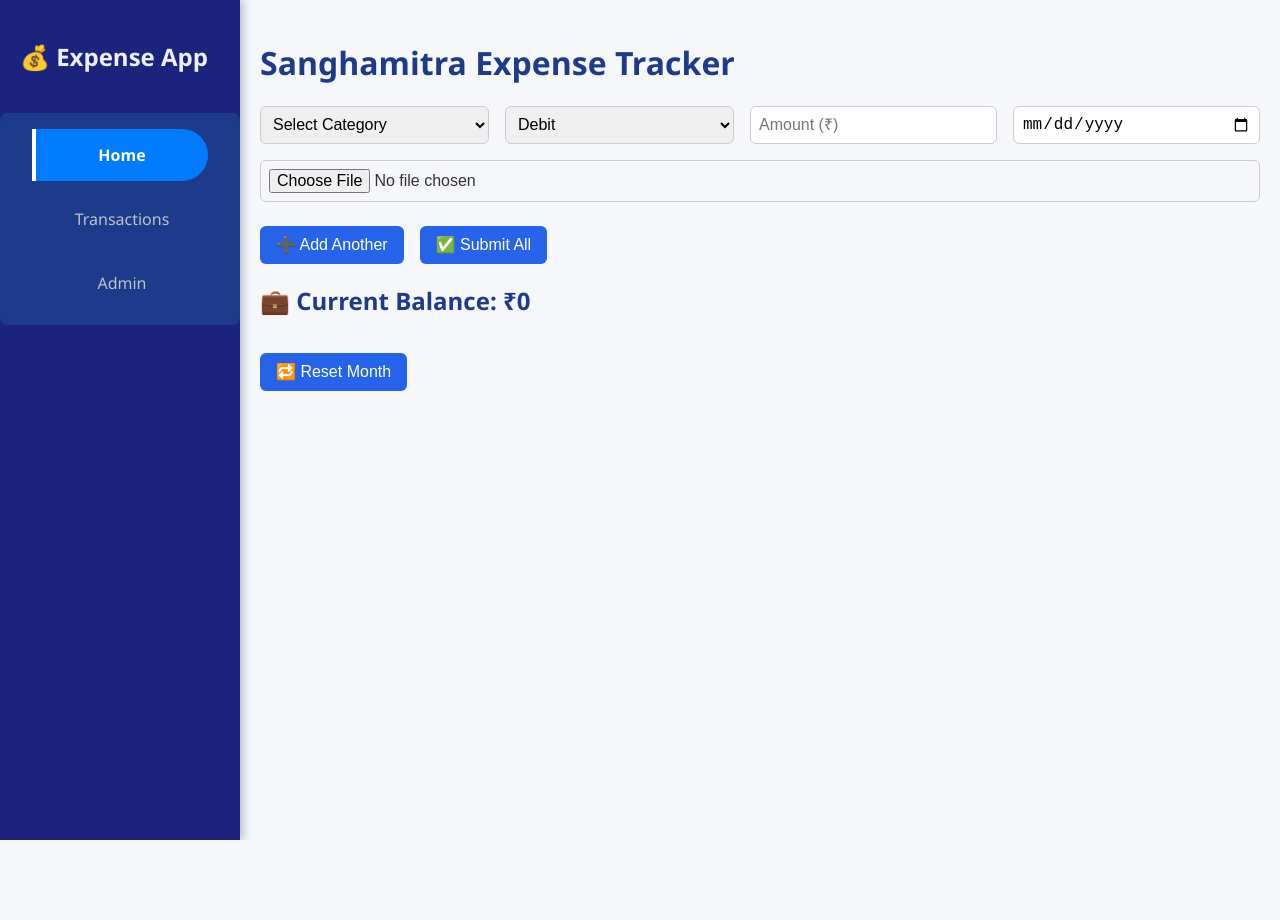
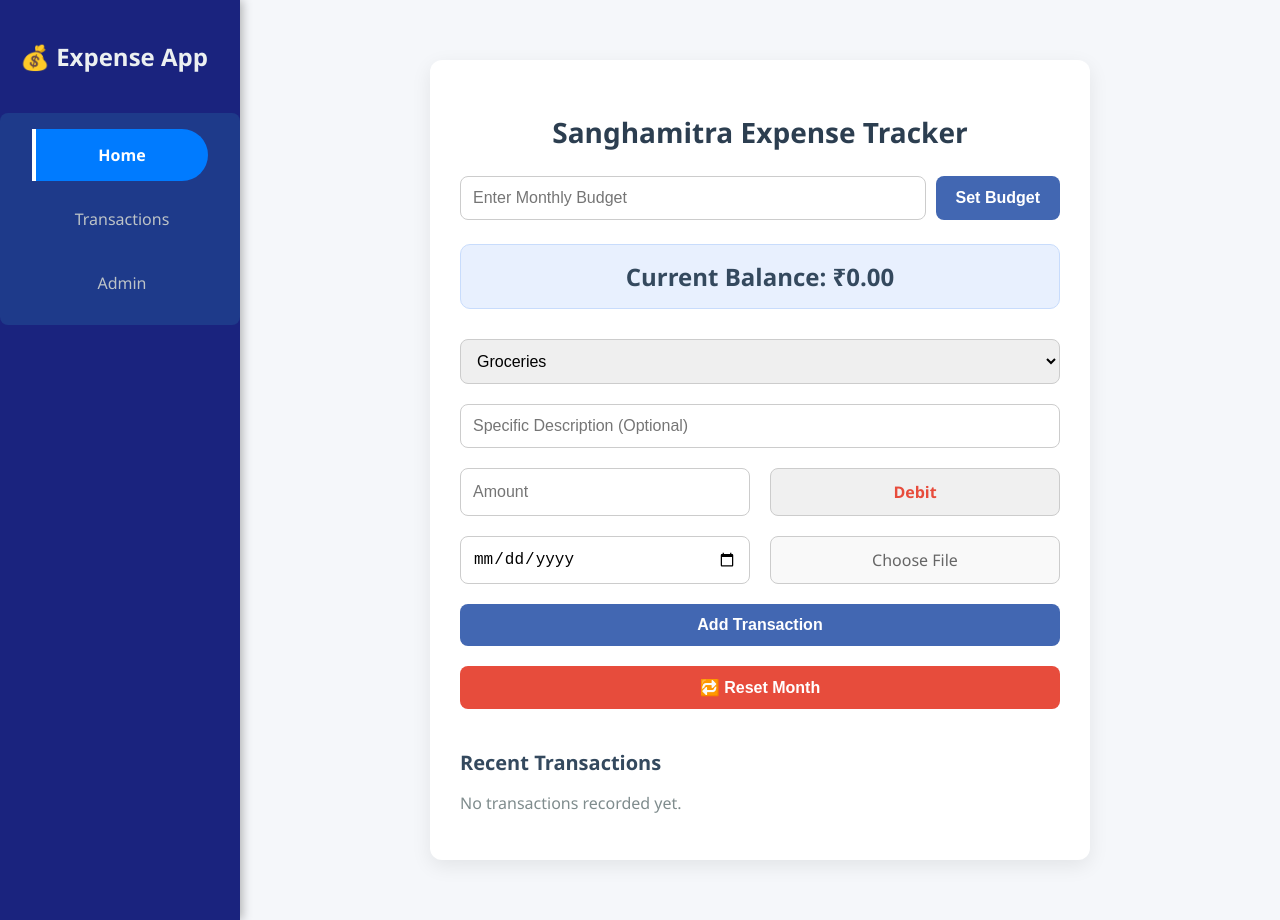
Before and after one commit to rakshitnag77/Expenses_app, a React (Create React App) app: page / in a window 1280 px wide. Before the commit the page ends 840 px from the top, so only its background shows below. Built offline with nearby package versions, Linux system fonts and the light colour scheme.

Commit message:
Update TrackerPage.js

```diff
--- a/src/TrackerPage.js
+++ b/src/TrackerPage.js
@@ -1,156 +1,419 @@
 import React, { useState } from "react";
 
 const TrackerPage = ({ expenses, setExpenses, accountBalance, setAccountBalance }) => {
-  const [initial, setInitial] = useState("");
-  const [expenseForms, setExpenseForms] = useState([
-    { category: "", type: "Debit", amount: "", receipt: null, date: "" }
-  ]);
+  // State for the form inputs
+  const [category, setCategory] = useState("Groceries");
+  const [description, setDescription] = useState("");
+  const [amount, setAmount] = useState("");
+  const [type, setType] = useState("Debit");
+  const [date, setDate] = useState("");
+  const [receipt, setReceipt] = useState(null);
+  const [budgetInput, setBudgetInput] = useState("");
 
-  const categories = [
-    "Grocery",
-    "Household Work",
-    "Computer Repair",
-    "D-Mart",
-    "Utilities",
-    "Others"
-  ];
+  // New state for edit functionality
+  const [editingTransactionId, setEditingTransactionId] = useState(null);
+  const [isOtherCategory, setIsOtherCategory] = useState(false);
 
-  // ⏳ One-time starting balance input
-  if (accountBalance === null) {
-    const confirmInitialBalance = () => {
-      const amount = parseFloat(initial);
-      if (!isNaN(amount) && amount >= 0) {
-        setAccountBalance(amount);
+  const styles = {
+    container: {
+      maxWidth: "600px",
+      margin: "40px auto",
+      padding: "30px",
+      backgroundColor: "#ffffff",
+      borderRadius: "12px",
+      boxShadow: "0 6px 20px rgba(0,0,0,0.08)",
+      fontFamily: "'Segoe UI', Tahoma, Geneva, Verdana, sans-serif",
+    },
+    header: {
+      textAlign: "center",
+      color: "#2c3e50",
+      marginBottom: "25px",
+      fontSize: "28px",
+      fontWeight: "600",
+    },
+    balance: {
+      textAlign: "center",
+      fontSize: "24px",
+      fontWeight: "bold",
+      color: "#34495e",
+      marginBottom: "30px",
+      backgroundColor: "#e8f0fe",
+      padding: "15px",
+      borderRadius: "10px",
+      border: "1px solid #c8dcfc",
+    },
+    form: {
+      display: "grid",
+      gridTemplateColumns: "1fr 1fr",
+      gap: "20px",
+    },
+    fullWidth: {
+      gridColumn: "1 / -1",
+    },
+    input: {
+      width: "100%",
+      padding: "12px",
+      border: "1px solid #ccc",
+      borderRadius: "8px",
+      fontSize: "16px",
+      boxSizing: "border-box",
+      transition: "border-color 0.3s, box-shadow 0.3s",
+    },
+    inputFocus: {
+      borderColor: "#4267b2",
+      boxShadow: "0 0 5px rgba(66, 103, 178, 0.3)",
+    },
+    budgetForm: {
+      display: "flex",
+      gap: "10px",
+      marginBottom: "20px",
+      gridColumn: "1 / -1",
+    },
+    button: {
+      padding: "12px 20px",
+      backgroundColor: "#4267b2",
+      color: "white",
+      border: "none",
+      borderRadius: "8px",
+      cursor: "pointer",
+      fontSize: "16px",
+      fontWeight: "600",
+      transition: "background-color 0.3s",
+      width: "100%",
+    },
+    buttonHover: {
+      backgroundColor: "#33558f",
+    },
+    resetButton: {
+      backgroundColor: "#e74c3c",
+    },
+    fileInputContainer: {
+      display: "flex",
+      alignItems: "center",
+      justifyContent: "center",
+      padding: "12px",
+      border: "1px solid #ccc",
+      borderRadius: "8px",
+      cursor: "pointer",
+      backgroundColor: "#f9f9f9",
+      transition: "background-color 0.3s",
+    },
+    hiddenFileInput: {
+      display: "none",
+    },
+    fileText: {
+      color: "#666",
+      fontWeight: "500",
+    },
+    typeDisplay: {
+      padding: "12px",
+      borderRadius: "8px",
+      border: "1px solid #ccc",
+      backgroundColor: "#f0f0f0",
+      textAlign: "center",
+      fontWeight: "bold",
+    },
+    debit: {
+      color: "#e74c3c",
+    },
+    credit: {
+      color: "#27ae60",
+    },
+    editButton: {
+      backgroundColor: "#f39c12",
+      color: "white",
+      border: "none",
+      padding: "8px 12px",
+      borderRadius: "5px",
+      cursor: "pointer",
+      fontSize: "14px",
+      transition: "background-color 0.3s",
+      marginLeft: "10px",
+    },
+    cancelButton: {
+      backgroundColor: "#7f8c8d",
+      color: "white",
+      border: "none",
+      padding: "12px 20px",
+      borderRadius: "8px",
+      cursor: "pointer",
+      fontSize: "16px",
+      fontWeight: "600",
+      transition: "background-color 0.3s",
+      width: "100%",
+    },
+  };
+
+  const handleCategoryChange = (e) => {
+    const selectedCategory = e.target.value;
+    setCategory(selectedCategory);
+
+    if ( selectedCategory === "UPI Payment") {
+      setType("Credit");
+      setIsOtherCategory(false);
+    } else if (selectedCategory === "Others") {
+      setType("Debit");
+      setIsOtherCategory(true);
     } else {
-        alert("Please enter a valid starting balance.");
+      setType("Debit");
+      setIsOtherCategory(false);
     }
   };
 
-    return (
-      <div className="form">
-        <h2>Enter Starting Balance</h2>
-        <input
-          type="number"
-          value={initial}
-          onChange={(e) => setInitial(e.target.value)}
-          placeholder="Enter starting ₹ amount"
-        />
-        <button onClick={confirmInitialBalance}>Set Balance</button>
-      </div>
-    );
+  const handleBudgetSubmit = (e) => {
+    e.preventDefault();
+    const income = parseFloat(budgetInput);
+    if (!isNaN(income)) {
+      setAccountBalance((prev) => prev + income);
+      setBudgetInput("");
+    }
+  };
+
+  const handleAddOrUpdateExpense = (e) => {
+    e.preventDefault();
+    const numericAmount = parseFloat(amount);
+    if (isNaN(numericAmount) || !category) return;
+
+    if (editingTransactionId) {
+      // Update existing transaction
+      const updatedExpenses = expenses.map(exp => {
+        if (exp.id === editingTransactionId) {
+          const oldAmount = exp.amount;
+          const oldType = exp.type;
+
+          let newBalance = accountBalance;
+          // Reverse the old transaction's effect
+          if (oldType === "Debit") {
+            newBalance += oldAmount;
+          } else {
+            newBalance -= oldAmount;
           }
 
-  // 📥 Add multiple expenses
-  const handleChange = (index, e) => {
-    const { name, value, files } = e.target;
-    const updated = [...expenseForms];
-    updated[index][name] = name === "receipt" ? files[0] : value;
-    setExpenseForms(updated);
+          // Apply the new transaction's effect
+          if (type === "Debit") {
+            newBalance -= numericAmount;
+          } else {
+            newBalance += numericAmount;
+          }
+          setAccountBalance(newBalance);
+
+          return {
+            ...exp,
+            category,
+            description: description.trim(),
+            amount: numericAmount,
+            type,
+            date,
+            receipt: receipt ? URL.createObjectURL(receipt) : exp.receipt,
+          };
+        }
+        return exp;
+      });
+      setExpenses(updatedExpenses);
+      setEditingTransactionId(null);
+    } else {
+      // Add new transaction
+      const newTransaction = {
+        id: Date.now(),
+        category,
+        description: description.trim(),
+        amount: numericAmount,
+        type,
+        date,
+        receipt: receipt ? URL.createObjectURL(receipt) : null,
       };
 
-  const addExpenseRow = () => {
-    setExpenseForms([
-      ...expenseForms,
-      { category: "", type: "Debit", amount: "", receipt: null, date: "" }
-    ]);
+      setExpenses([...expenses, newTransaction]);
+      if (type === "Debit") {
+        setAccountBalance(accountBalance - numericAmount);
+      } else {
+        setAccountBalance(accountBalance + numericAmount);
+      }
+    }
+
+    // Reset form fields
+    setCategory("Groceries");
+    setDescription("");
+    setAmount("");
+    setType("Debit");
+    setDate("");
+    setReceipt(null);
+    setIsOtherCategory(false);
   };
 
-  const submitAllExpenses = () => {
-    const validExpenses = [];
-
-    for (let exp of expenseForms) {
-      const { category, type, amount, receipt, date } = exp;
-      if (!category || !amount || !type || !receipt || !date) {
-        alert("Please fill all fields and upload receipt for each entry.");
-        return;
-      }
-
-      const parsedAmount = parseFloat(amount);
-      const updatedBalance =
-        type === "Debit" ? accountBalance - parsedAmount : accountBalance + parsedAmount;
-
-      validExpenses.push({
-        ...exp,
-        amount: parsedAmount,
-        receiptURL: URL.createObjectURL(receipt),
-        month: new Date(date).toLocaleString("default", { month: "long", year: "numeric" })
-      });
-
-      setAccountBalance(updatedBalance);
-    }
-
-    setExpenses([...expenses, ...validExpenses]);
-    setExpenseForms([
-      { category: "", type: "Debit", amount: "", receipt: null, date: "" }
-    ]);
+  const handleEditTransaction = (transaction) => {
+    setEditingTransactionId(transaction.id);
+    setCategory(transaction.category);
+    setDescription(transaction.description);
+    setAmount(transaction.amount);
+    setType(transaction.type);
+    setDate(transaction.date);
+    setReceipt(null); // Clear receipt for editing to avoid issues
+    setIsOtherCategory(transaction.category === "Others");
   };
 
-  const resetMonth = () => {
+  const handleCancelEdit = () => {
+    setEditingTransactionId(null);
+    setCategory("Groceries");
+    setDescription("");
+    setAmount("");
+    setType("Debit");
+    setDate("");
+    setReceipt(null);
+    setIsOtherCategory(false);
+  };
+
+  const handleResetMonth = () => {
     setExpenses([]);
-    alert("All expenses have been cleared for the month.");
+    setAccountBalance(0);
   };
 
   return (
-    <div>
-      <h1>Sanghamitra Expense Tracker</h1>
+    <div style={styles.container}>
+      <h2 style={styles.header}>Sanghamitra Expense Tracker</h2>
 
-      {expenseForms.map((form, idx) => (
-        <div className="form" key={idx} style={{ marginBottom: "1.5rem" }}>
+      {/* Monthly Budget Input */}
+      <form onSubmit={handleBudgetSubmit} style={styles.budgetForm}>
+        <input
+          type="number"
+          value={budgetInput}
+          onChange={(e) => setBudgetInput(e.target.value)}
+          placeholder="Enter Monthly Budget"
+          required
+          style={{ ...styles.input, flex: 1 }}
+        />
+        <button type="submit" style={{ ...styles.button, width: "auto" }}>
+          Set Budget
+        </button>
+      </form>
+
+      <h3 style={styles.balance}>Current Balance: ₹{accountBalance.toFixed(2)}</h3>
+
+      {/* Transaction Form */}
+      <form onSubmit={handleAddOrUpdateExpense} style={styles.form}>
         <select
-            name="category"
-            value={form.category}
-            onChange={(e) => handleChange(idx, e)}
+          value={category}
+          onChange={handleCategoryChange}
+          required
+          style={{ ...styles.input, ...styles.fullWidth }}
         >
-            <option value="">Select Category</option>
-            {categories.map((cat) => (
-              <option key={cat} value={cat}>
-                {cat}
+          <option value="" disabled>
+            Choose Category
           </option>
-            ))}
+          <option value="Groceries">Groceries</option>
+          <option value="Electronic Devices">Electronic Devices</option>
+          <option value="Maintenance">Maintenance</option>
+          <option value="Books">Books</option>
+          <option value="Salaries">Salaries</option>
+          <option value="Transport">Transport</option>
+          <option value="UPI Payment">UPI Payment</option>
+          <option value="Others">Others</option>
         </select>
 
+        <input
+          value={description}
+          onChange={(e) => setDescription(e.target.value)}
+          type="text"
+          placeholder="Specific Description (Optional)"
+          style={{ ...styles.input, ...styles.fullWidth }}
+        />
+
+        <input
+          value={amount}
+          onChange={(e) => setAmount(e.target.value)}
+          type="number"
+          placeholder="Amount"
+          required
+          style={styles.input}
+        />
+
+        {isOtherCategory ? (
           <select
-            name="type"
-            value={form.type}
-            onChange={(e) => handleChange(idx, e)}
+            value={type}
+            onChange={(e) => setType(e.target.value)}
+            style={styles.input}
           >
             <option value="Debit">Debit</option>
             <option value="Credit">Credit</option>
           </select>
+        ) : (
+          <div style={{ ...styles.typeDisplay, ...(type === "Credit" ? styles.credit : styles.debit) }}>
+            {type}
+          </div>
+        )}
 
         <input
-            name="amount"
-            value={form.amount}
-            onChange={(e) => handleChange(idx, e)}
-            placeholder="Amount (₹)"
-            type="number"
+          value={date}
+          onChange={(e) => setDate(e.target.value)}
+          type="date"
+          required
+          style={styles.input}
         />
 
+        <div style={styles.fileInputContainer}>
+          <label htmlFor="file-upload">
+            <span style={styles.fileText}>
+              {receipt ? receipt.name : "Choose File"}
+            </span>
+          </label>
           <input
-            type="date"
-            name="date"
-            value={form.date}
-            onChange={(e) => handleChange(idx, e)}
-          />
-
-          <input
-            name="receipt"
-            onChange={(e) => handleChange(idx, e)}
+            id="file-upload"
             type="file"
-            accept="image/*"
+            onChange={(e) => setReceipt(e.target.files[0])}
+            style={styles.hiddenFileInput}
           />
         </div>
-      ))}
 
-      <button onClick={addExpenseRow}>➕ Add Another</button>
-      <button onClick={submitAllExpenses} style={{ marginLeft: "1rem" }}>
-        ✅ Submit All
+        <div style={styles.fullWidth}>
+          <button type="submit" style={styles.button}>
+            {editingTransactionId ? "Update Transaction" : "Add Transaction"}
           </button>
+        </div>
+        {editingTransactionId && (
+          <div style={styles.fullWidth}>
+            <button onClick={handleCancelEdit} style={styles.cancelButton}>
+              Cancel Edit
+            </button>
+          </div>
+        )}
+      </form>
 
-      <h2>💼 Current Balance: ₹{accountBalance}</h2>
-      <button onClick={resetMonth} style={{ marginTop: "1rem" }}>
+      {/* Reset Month Button */}
+      <div style={{ marginTop: "20px" }}>
+        <button
+          onClick={handleResetMonth}
+          style={{ ...styles.button, ...styles.resetButton, display: "block", margin: "0 auto" }}
+        >
           🔁 Reset Month
         </button>
+      </div>
+
+      {/* Display existing transactions with an Edit button */}
+      <div style={{ marginTop: "40px" }}>
+        <h3 style={{ fontSize: "20px", fontWeight: "bold", color: "#34495e", marginBottom: "15px" }}>Recent Transactions</h3>
+        {expenses.length > 0 ? (
+          <ul style={{ listStyle: "none", padding: 0 }}>
+            {expenses.map(exp => (
+              <li key={exp.id} style={{ padding: "10px", borderBottom: "1px solid #eee", display: "flex", justifyContent: "space-between", alignItems: "center" }}>
+                <div>
+                  <span style={{ fontWeight: "bold" }}>{exp.category}:</span> {exp.description} ({exp.date})
+                  <span style={{ color: exp.type === "Credit" ? styles.credit.color : styles.debit.color, marginLeft: "10px", fontWeight: "bold" }}>
+                    ₹{exp.amount.toFixed(2)} ({exp.type})
+                  </span>
+                </div>
+                <button
+                  onClick={() => handleEditTransaction(exp)}
+                  style={styles.editButton}
+                >
+                  Edit
+                </button>
+              </li>
+            ))}
+          </ul>
+        ) : (
+          <p style={{ color: "#7f8c8d" }}>No transactions recorded yet.</p>
+        )}
+      </div>
     </div>
   );
 };
```
Lines whose indentation alone changed are shown as unchanged.
